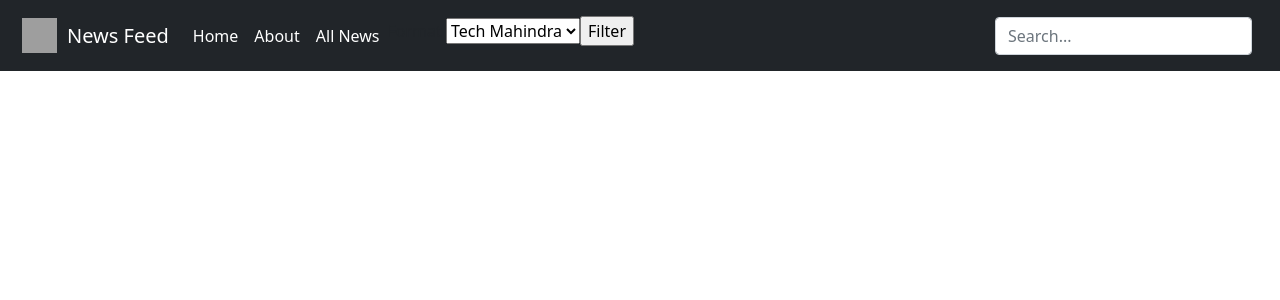
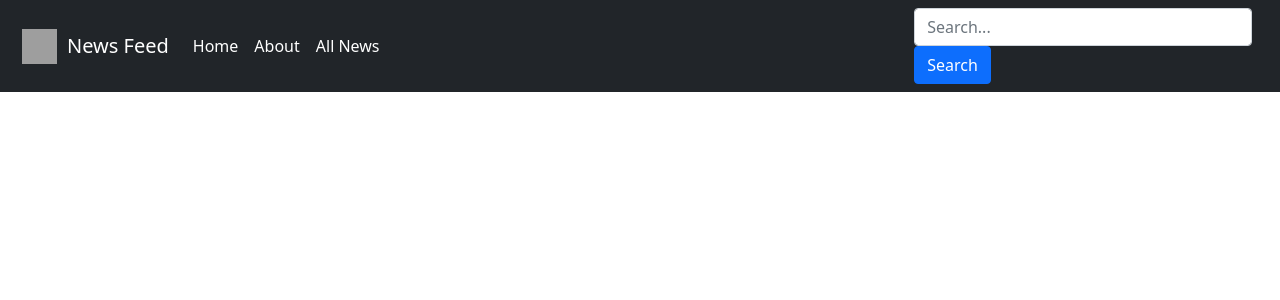
Before and after one commit to truthfool/news-api, a Django app: page / in a window 1280 px wide. Shown: the top 300 px of the page. Run offline with Django 3.2, Linux system fonts and the light colour scheme; data that the repository does not hold is empty; some libraries are stand-ins or nearby versions; grey boxes are pictures that could not be loaded.

Commit message:
serach filter

```diff
--- a/core/news/views.py
+++ b/core/news/views.py
@@ -28,9 +28,10 @@ def API_data():
 
 def Home(request):
 
-    if request.GET.get('featured'):
-        featured_filter = request.GET.get('featured')
-        news_list=NewsModel.objects.filter(dictionary_tokens=featured_filter)
+    company=request.GET.get('company')
+
+    if company:
+        news_list=NewsModel.objects.filter(dictionary_tokens=company)
     else:
         news_list=NewsModel.objects.all()
 
--- a/core/templates/base.html
+++ b/core/templates/base.html
@@ -26,6 +26,10 @@
     integrity="sha384-Atwg2Pkwv9vp0ygtn1JAojH0nYbwNJLPhwyoVbhoPwBhjQPR5VtM2+xf0Uwh9KtT"
     crossorigin="anonymous"
   ></script>
+    <script src="https://code.jquery.com/jquery-3.2.1.slim.min.js" integrity="sha384-KJ3o2DKtIkvYIK3UENzmM7KCkRr/rE9/Qpg6aAZGJwFDMVNA/GpGFF93hXpG5KkN" crossorigin="anonymous"></script>
+    <script src="https://cdnjs.cloudflare.com/ajax/libs/popper.js/1.12.9/umd/popper.min.js" integrity="sha384-ApNbgh9B+Y1QKtv3Rn7W3mgPxhU9K/ScQsAP7hUibX39j7fakFPskvXusvfa0b4Q" crossorigin="anonymous"></script>
+    <script src="https://maxcdn.bootstrapcdn.com/bootstrap/4.0.0/js/bootstrap.min.js" integrity="sha384-JZR6Spejh4U02d8jOt6vLEHfe/JQGiRRSQQxSfFWpi1MquVdAyjUar5+76PVCmYl" crossorigin="anonymous"></script>
+
     <title>News Feed</title>
 </head>
 <body>
@@ -72,29 +76,20 @@
                   >All News</a
                 >
               </li>
-              <li>
-                <form action="{% url 'home' %}" method="get">
-                    <label for="featured">Format</label>
-                    <select name="featured">
-                        <option value="Tech Mahindra">Tech Mahindra</option>
-                        <option value="Infosys">Infosys</option>
-                        <option value="Accenture">Accenture</option>
-                        <option value="Wipro">Wipro</option>
-                        <option value="TCS">TCS</option>
-                        <option value="AI">AI</option>
-                    <input type="submit" name="featured" value="Filter" />
-                </form>
-              </li>
+
             </ul>
 
 
-            <form class="col-12 col-lg-auto mb-3 mb-lg-0 me-lg-3">
+            <form class="col-12 col-lg-auto mb-3 mb-lg-0 me-lg-3" action="" method="get">
               <input
                 type="search"
+                name="company"
                 class="form-control form-control-dark"
                 placeholder="Search..."
                 aria-label="Search"
+                style="display:inline;"
               />
+              <button type="submit" class="btn btn-primary" style="display:inline;" value="Search">Search</button>
             </form>
 
           </div>
```
